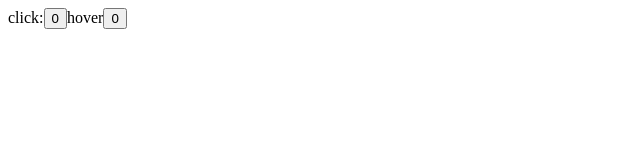
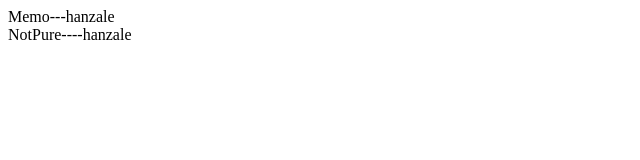
Before and after one commit to HanzaleLatifi/ReactCourse, a React (Create React App) app: page / in a window 1280 px wide. Shown: the top 160 px of the page, without its empty margins (0-640 px from the left). Built offline with nearby package versions, Linux system fonts and the light colour scheme.

Commit message:
PureMemComponen

```diff
--- a/src/App.js
+++ b/src/App.js
@@ -1,6 +1,6 @@
 import React, { Component } from 'react';
-import ClickCounter from './Components/ClickCounter/ClickCounter';
-import HoverCounter from './Components/HoverCounter/HoverCounter';
+import ParentComp from './Components/PureMemoComp/ParentComp';
+
 
 
 
@@ -11,11 +11,9 @@ class App extends Component {
     render() {
 
         return (
-            <>
-                click:<ClickCounter name="name" />
-                hover<HoverCounter />
 
-            </>
+            <ParentComp />
+
 
         );
     }
--- /dev/null
+++ b/src/Components/PureMemoComp/MemoComp.js
@@ -0,0 +1,9 @@
+import React from 'react';
+const MemoComp = (props) => {
+    console.log('memoo')
+    return (
+        <div>Memo---{props.name}</div>
+    );
+}
+
+export default React.memo(MemoComp);
--- /dev/null
+++ b/src/Components/PureMemoComp/NotPureComp.js
@@ -0,0 +1,14 @@
+import React, { Component } from 'react';
+
+class NotPureComp extends Component {
+    render() {
+        console.log('notPure')
+        return (
+            <div>
+                NotPure----{this.props.name}
+            </div>
+        )
+    }
+}
+
+export default NotPureComp;
--- /dev/null
+++ b/src/Components/PureMemoComp/ParentComp.js
@@ -0,0 +1,30 @@
+import React, { Component } from 'react'
+import MemoComp from './MemoComp';
+import NotPureComp from './NotPureComp';
+import PureComp from './PureComp';
+
+class ParentComp extends Component {
+    state = {
+        name: "hanzale"
+    }
+    componentDidMount() {
+        setInterval(() => {
+            this.setState({ name: "hanzale" })
+
+        }, 1000);
+    }
+    render() {
+        console.log('parent');
+        return (
+            <div>
+                {/* <PureComp name={this.state.name} /> */}
+                <MemoComp name={this.state.name} />
+                <NotPureComp name={this.state.name} />
+
+
+            </div>
+        )
+    }
+}
+
+export default ParentComp
--- /dev/null
+++ b/src/Components/PureMemoComp/PureComp.js
@@ -0,0 +1,16 @@
+import React, { PureComponent } from 'react';
+
+class PureComp extends PureComponent {
+
+    render() {
+        console.log('Pure');
+
+        return (
+            <div>
+                Pure---{this.props.name}
+            </div>
+        )
+    }
+}
+
+export default PureComp;
```
